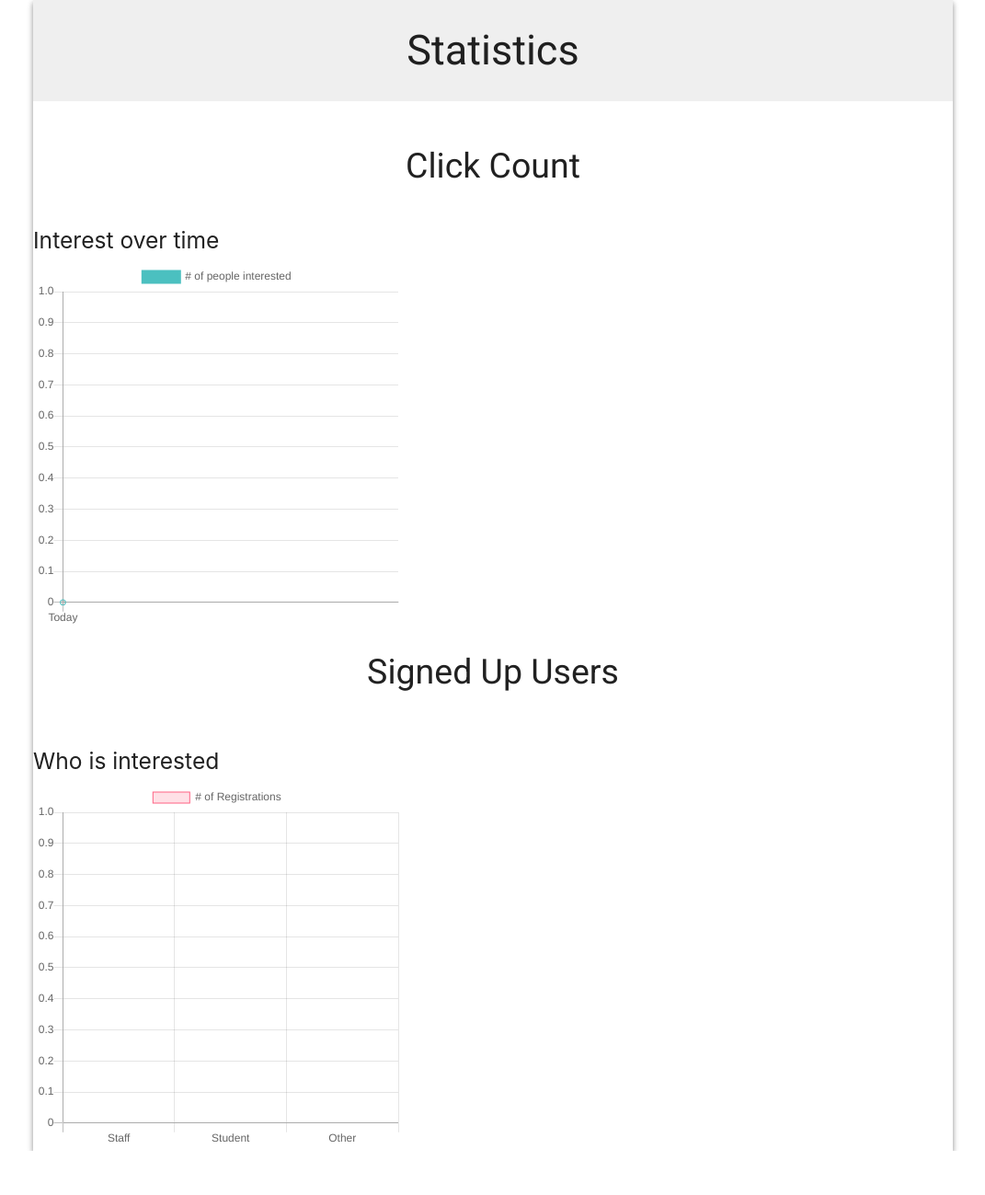
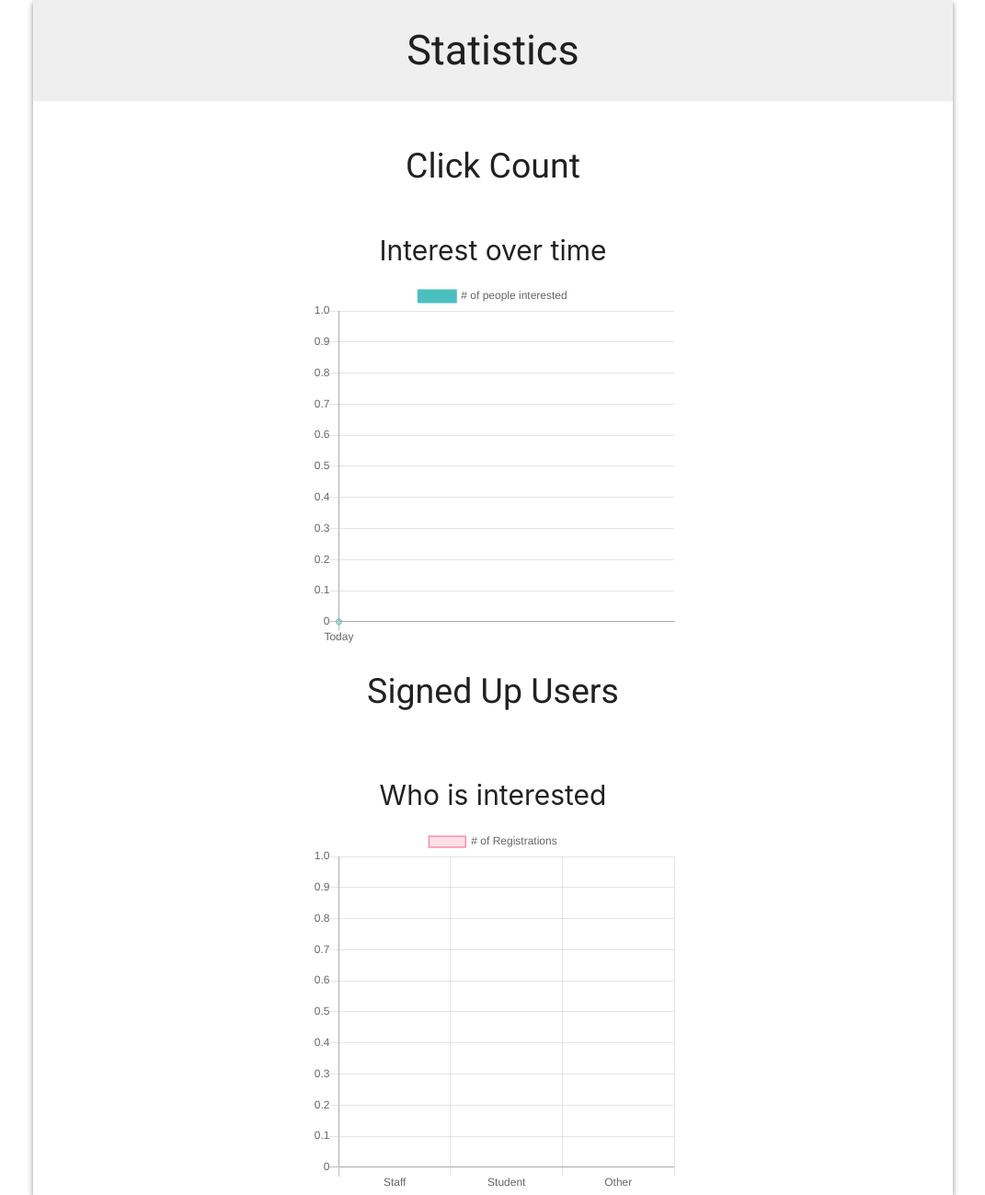
Before and after one commit to aidanstansfield/DECO3801Project, a Flask app: page /ipw/statistics in a window 1280 px wide. Shown: the whole page at 92% size, without its empty margins (104-1175 px from the left). Before the commit the page ends 1251 px from the top, so only its background shows below. Run offline with Flask 2, Linux system fonts and the light colour scheme; tables that the repository leaves empty hold one stand-in row (values such as "Sample post"); data that the repository does not hold is empty; some libraries are stand-ins or nearby versions.

Commit message:
Centered  statistics graphs

```diff
--- a/ipw/static/css/style.css
+++ b/ipw/static/css/style.css
@@ -30,6 +30,10 @@ h1 {
 
 h2 {
     font-size: 2.5rem;
+}
+
+h3 {
+    font-size: 2rem;
 }
 
 /* CONTAINER STYLING */
@@ -146,6 +150,16 @@ table {
     margin: 0 auto;
 }
 
+/* GRAPH STYLING */
+.graph-holder {
+    width: 80%;
+    margin: 0 auto;
+    text-align: center;
+}
+.graph-holder canvas {
+    margin: 0 auto;
+}
+
 @media screen and (max-width: 600px) {
     .section {
         height: initial;
--- a/ipw/templates/stats.html
+++ b/ipw/templates/stats.html
@@ -7,16 +7,24 @@
 <body>
     <div class='container'>
         <h1 class='centered section--shaded'>Statistics</h1>
+
         <h2 class='centered'>Click Count</h2>
         <p class='centered' id="click-count"></p>
-        <h5>Interest over time</h5>
-        <canvas id="interest_chart" width="400" height="400"></canvas>
+
+        <h3 class='centered'>Interest over time</h3>
+        <div class='graph-holder'>
+            <canvas id="interest_chart" width="400" height="400"></canvas>
+        </div>
+
         <h2 class='centered'>Signed Up Users</h2>
         <p class='centered' id="user-count"></p>
         <table class='bordered highlight' id="users">
         </table>
-        <h5>Who is interested</h5>
-        <canvas id="who_chart" width="400" height="400"></canvas>
+
+        <h3 class='centered'>Who is interested</h3>
+        <div class='graph-holder'>
+            <canvas id="who_chart" width="400" height="400"></canvas>
+        </div>
     </div>
 
     <script src="https://ajax.googleapis.com/ajax/libs/jquery/3.4.1/jquery.min.js"></script>
```
